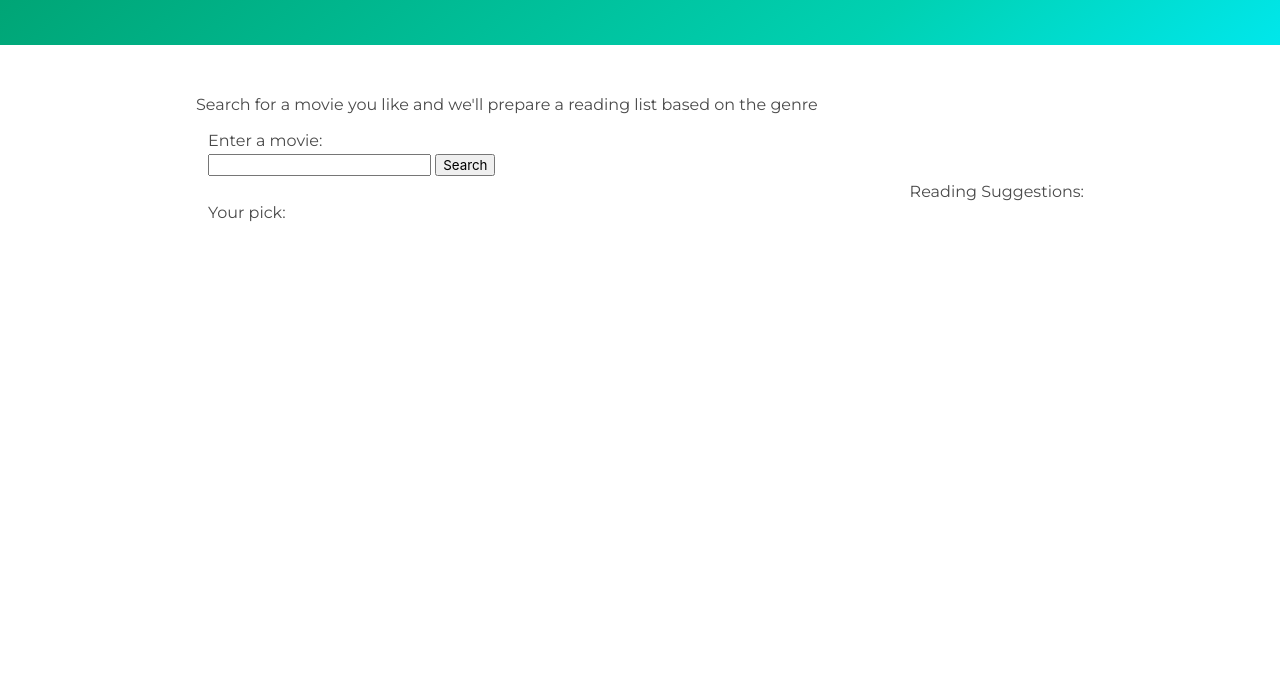
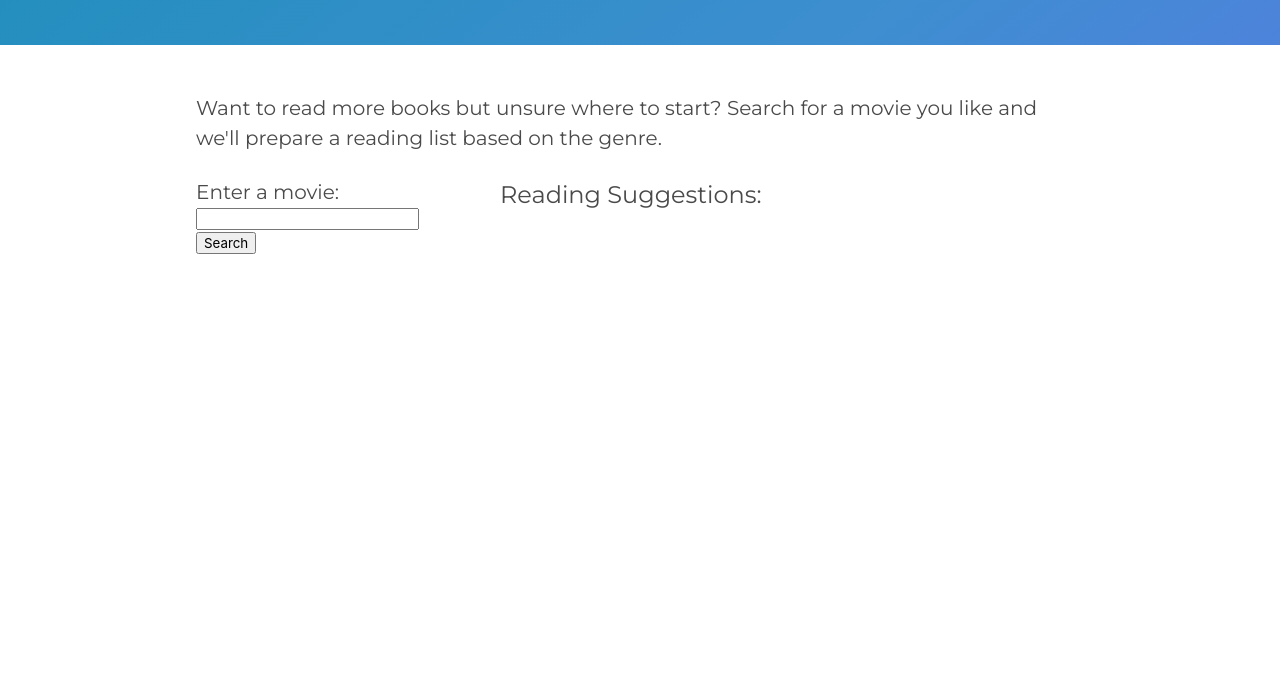
Before and after one commit to pindellk/Project_1-Film2book, a plain HTML site: page index.html in a window 1280 px wide. Shown: the part 116-800 px from the top of the page. Drawn offline with nearby package versions, Linux system fonts and the light colour scheme.

Commit message:
Change Bulma levels to columns and fix formatting

```diff
--- a/index.html
+++ b/index.html
@@ -11,7 +11,7 @@
 </head>
 
 <body>
-    <header class="hero is-primary is-bold">
+    <header class="hero is-info is-bold">
         <div class="hero-body">
             <div class="container">
                 <h1 class="title">
@@ -26,39 +26,34 @@
 
     <section class="section">
         <div class="container">
-            <p>Search for a movie you like and we'll prepare a reading list based on the genre</p>
-            <div class="level is-mobile">
-                <div class="level-left has-text-left">
-                    <div class="column">
-                        <h2>Enter a movie:</h2>
+            <p class="is-size-5">Want to read more books but unsure where to start? Search for a movie you like and we'll prepare a reading list based on the genre.</p>
+            <br>
+            <div class="columns is-variable is-mobile">
+                <div class="column is-one-third has-text-left">
+                    <h2 class="is-size-5">Enter a movie:</h2>
                     <form>
                         <input type="text" class="form-control" id="movie-input" />
                         <button type="submit" class="btn" id="movie-search">Search</button>
                     </form>
                     <br>
-                        <div id="movie-result">
-                            <p>Your pick:</p>
-                            <p class="heading is-size-5 has-text-centered" id="movie-title"></p>
-                            <p class="is-size-6 has-text-centered" id="movie-year"></p>
+                    <div class="has-text-centered" id="movie-result">
+                        <p class="heading is-size-5" id="movie-title"></p>
+                        <p class="is-size-6" id="movie-year"></p>
                         <img id="movie-pick">
                     </div>
                 </div>
-                </div>
 
-                <div class="level-right has-text-left">
-                    <div class="colulmn">
-                        <h2>Reading Suggestions:</h2>
+                <div class="column is-two-thirds has-text-left">
+                    <p class="is-size-4">Reading Suggestions:</p>
                     <div id="book-results"></div>
                     <ul id="book-items">
                     </ul>
-                    </div>
                 </div>
 
             </div>
         </div>
     </section>
 
-    <!-- <script src="./assets/js/apiTransaction.js"></script> -->
     <script src="https://code.jquery.com/jquery-3.4.1.min.js"></script>
     <script src="script.js"></script>
 </body>
```
Also changed, not shown: style.css (line endings or trailing spaces). Lines whose indentation alone changed are shown as unchanged.
